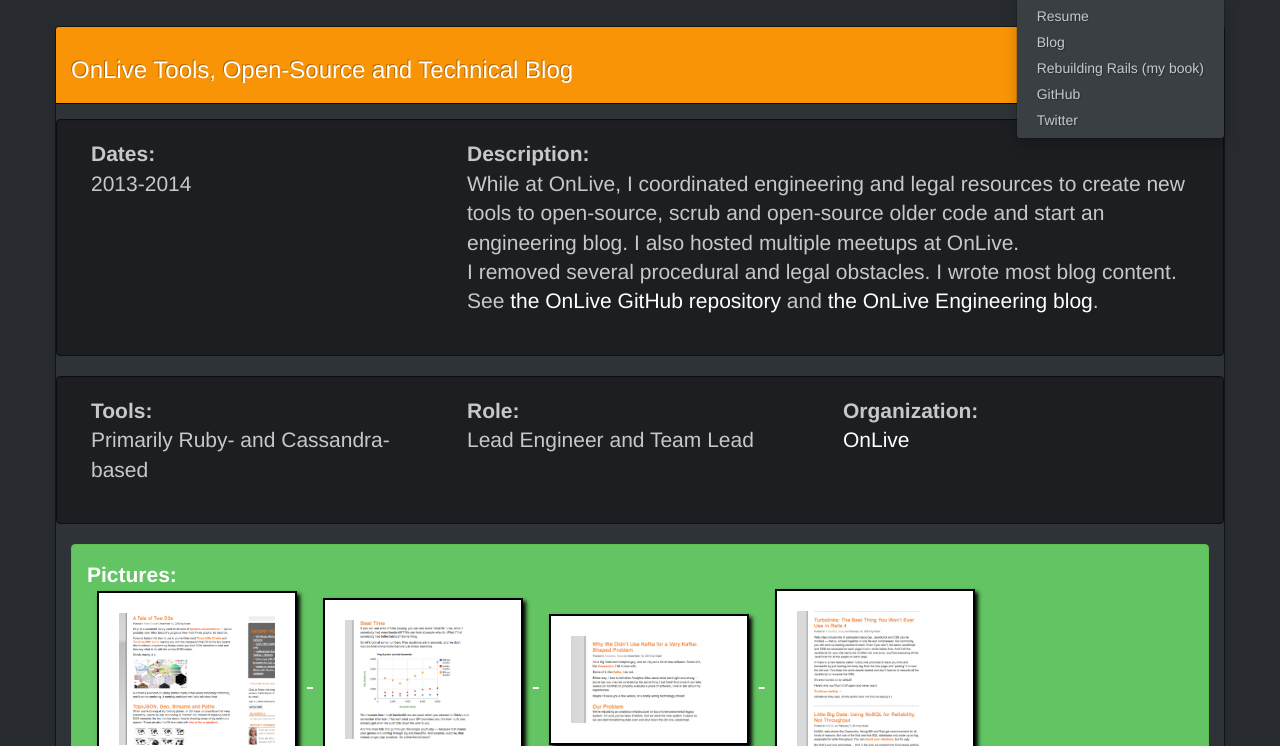
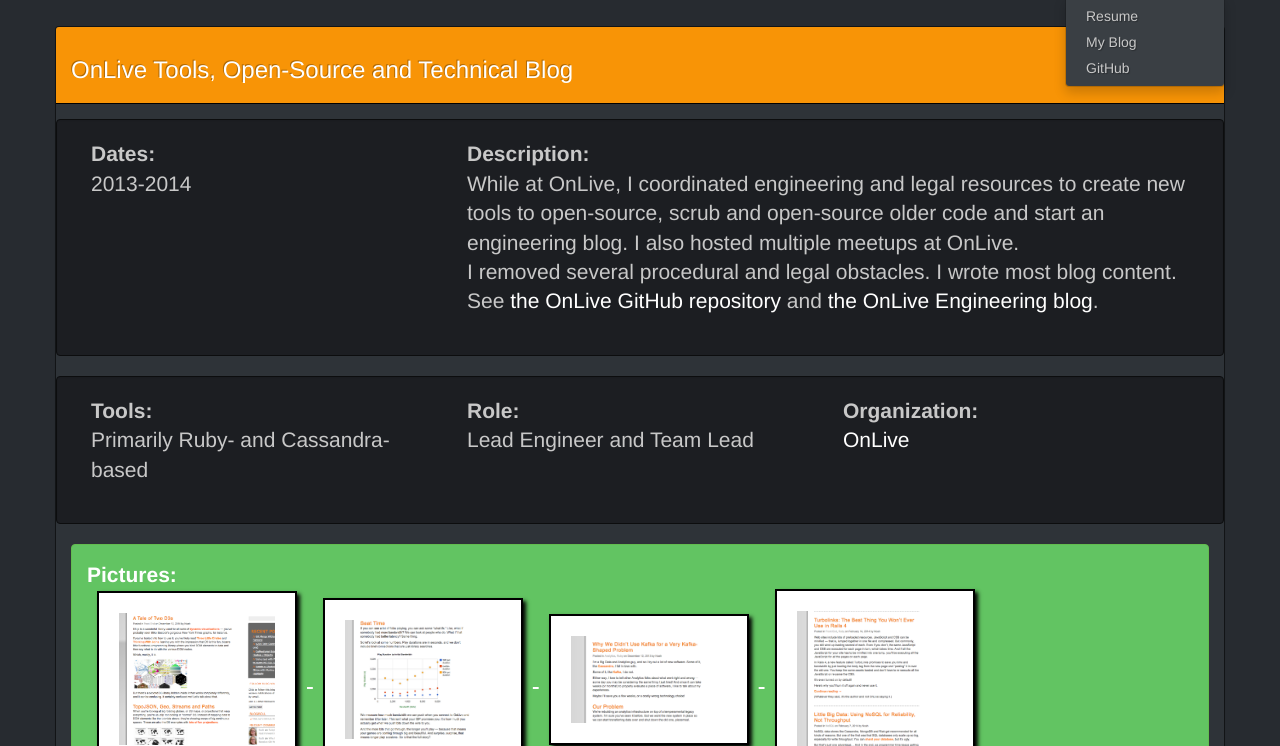
Before and after one commit to noahgibbs/js_portfolio_example, a plain HTML site: page index.html in a window 1280 px wide. Both pictures are taken after a click on the link "Other Links". Shown: the part 54-800 px from the top of the page. Drawn offline with nearby package versions, Linux system fonts and the light colour scheme.

Commit message:
Genericize my drop-down links

```diff
--- a/index.html
+++ b/index.html
@@ -68,19 +68,13 @@ $(function() {
               <a class="dropdown-toggle" data-toggle="dropdown" href="#" id="download">Other Links <span class="caret"></span></a>
               <ul class="dropdown-menu" aria-labelledby="download">
                 <li>
-                  <a href="http://static.angelbob.com/resume">Resume</a>
+                  <a href="http://google.com">Resume</a>
                 </li>
                 <li>
-                  <a href="http://codefol.io">Blog</a>
+                  <a href="http://google.com">My Blog</a>
                 </li>
                 <li>
-                  <a href="http://rebuilding-rails.com">Rebuilding Rails (my book)</a>
-                </li>
-                <li>
-                  <a href="http://github.com/noahgibbs">GitHub</a>
-                </li>
-                <li>
-                  <a href="http://twitter.com/codefolio">Twitter</a>
+                  <a href="http://google.com">GitHub</a>
                 </li>
               </ul>
             </li>
```
